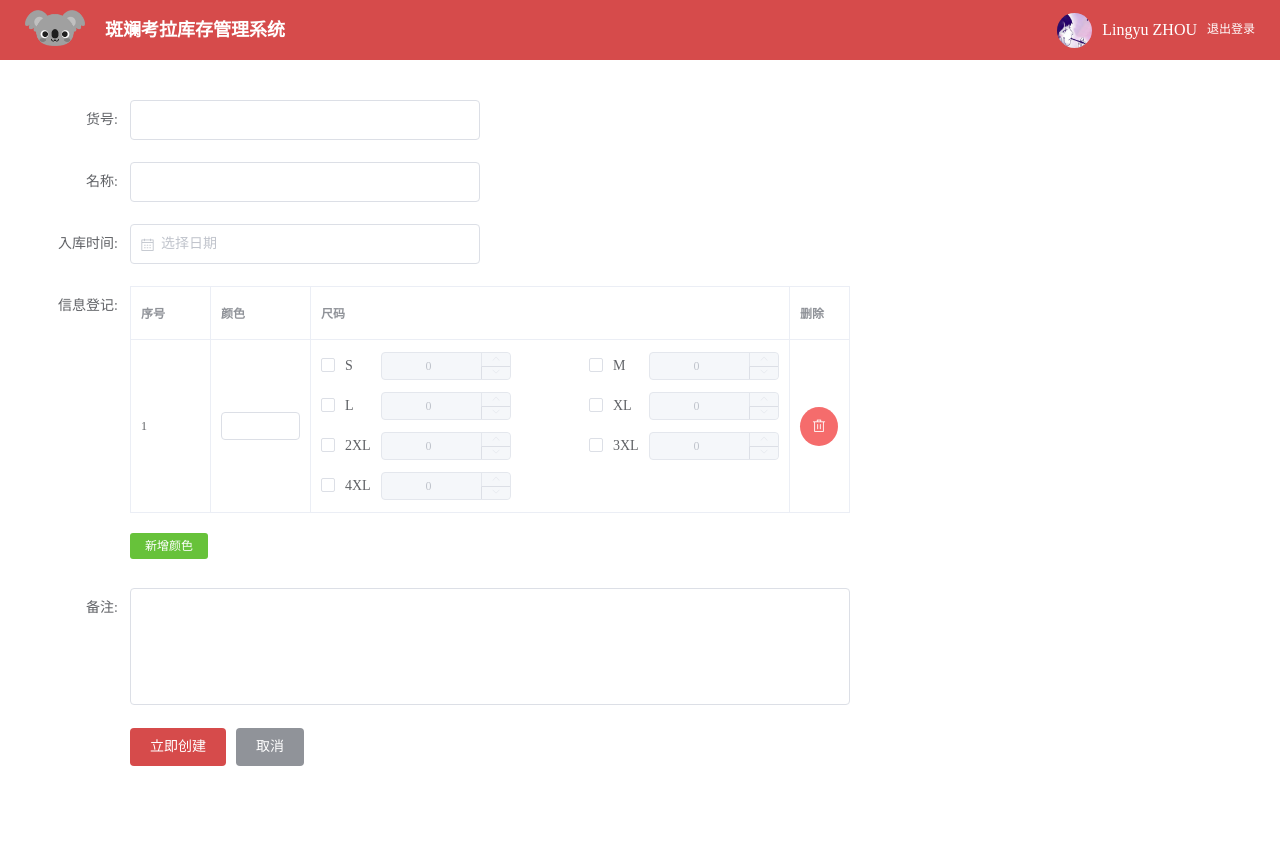
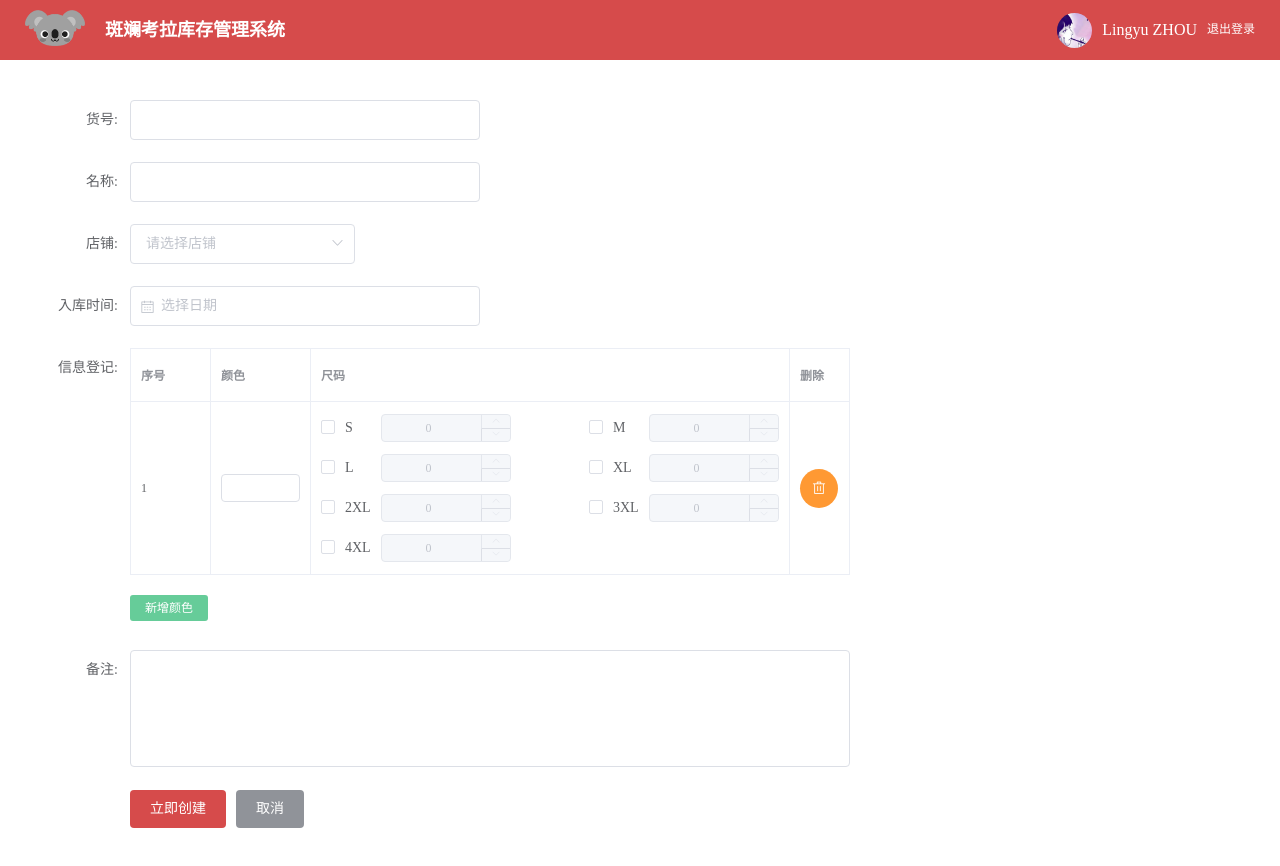
Before and after one commit to LJade/koala, a Vue app: page /#/create in a window 1280 px wide. Shown: the top 866 px of the page. Before the commit the page ends 829 px from the top, so only its background shows below. Built offline with nearby package versions, Linux system fonts and the light colour scheme; the HTML template or start-up script is replaced by a standard one.

Commit message:
完善新增页面

```diff
--- a/src/sass/element-variables.scss
+++ b/src/sass/element-variables.scss
@@ -1,5 +1,8 @@
 /* 改变主题色变量 */
 $--color-primary: #d64b4b;
+$--color-danger: #CC3333;
+$--color-danger:#FF9933;
+$--color-success:#66CC99;
 
 /* 改变 icon 字体路径变量，必需 */
 $--font-path: '~element-ui/lib/theme-chalk/fonts';
--- a/src/views/create/create.vue
+++ b/src/views/create/create.vue
@@ -8,12 +8,12 @@
       <el-form-item label="名称:">
         <el-input style="width: 350px" v-model="form.name"></el-input>
       </el-form-item>
-      <!--<el-form-item label="活动区域:">-->
-        <!--<el-select v-model="form.region" placeholder="请选择活动区域">-->
-          <!--<el-option label="区域一" value="shanghai"></el-option>-->
-          <!--<el-option label="区域二" value="beijing"></el-option>-->
-        <!--</el-select>-->
-      <!--</el-form-item>-->
+      <el-form-item label="店铺:">
+        <el-select v-model="form.region" placeholder="请选择店铺">
+          <el-option label="斑斓考拉" value="ck"></el-option>
+          <el-option label="双朋服饰" value="sp"></el-option>
+        </el-select>
+      </el-form-item>
       <el-form-item label="入库时间:">
         <el-col :span="12">
           <el-date-picker type="date" placeholder="选择日期" v-model="form.createTime" style="width: 350px"></el-date-picker>
@@ -30,6 +30,7 @@
               <el-input size="mini" label-width="80px" v-model="scope.row.color"></el-input>
             </template>
           </el-table-column>
+
           <el-table-column label="尺码" >
             <template slot-scope="scope">
               <div class="size-wrapper">
```
